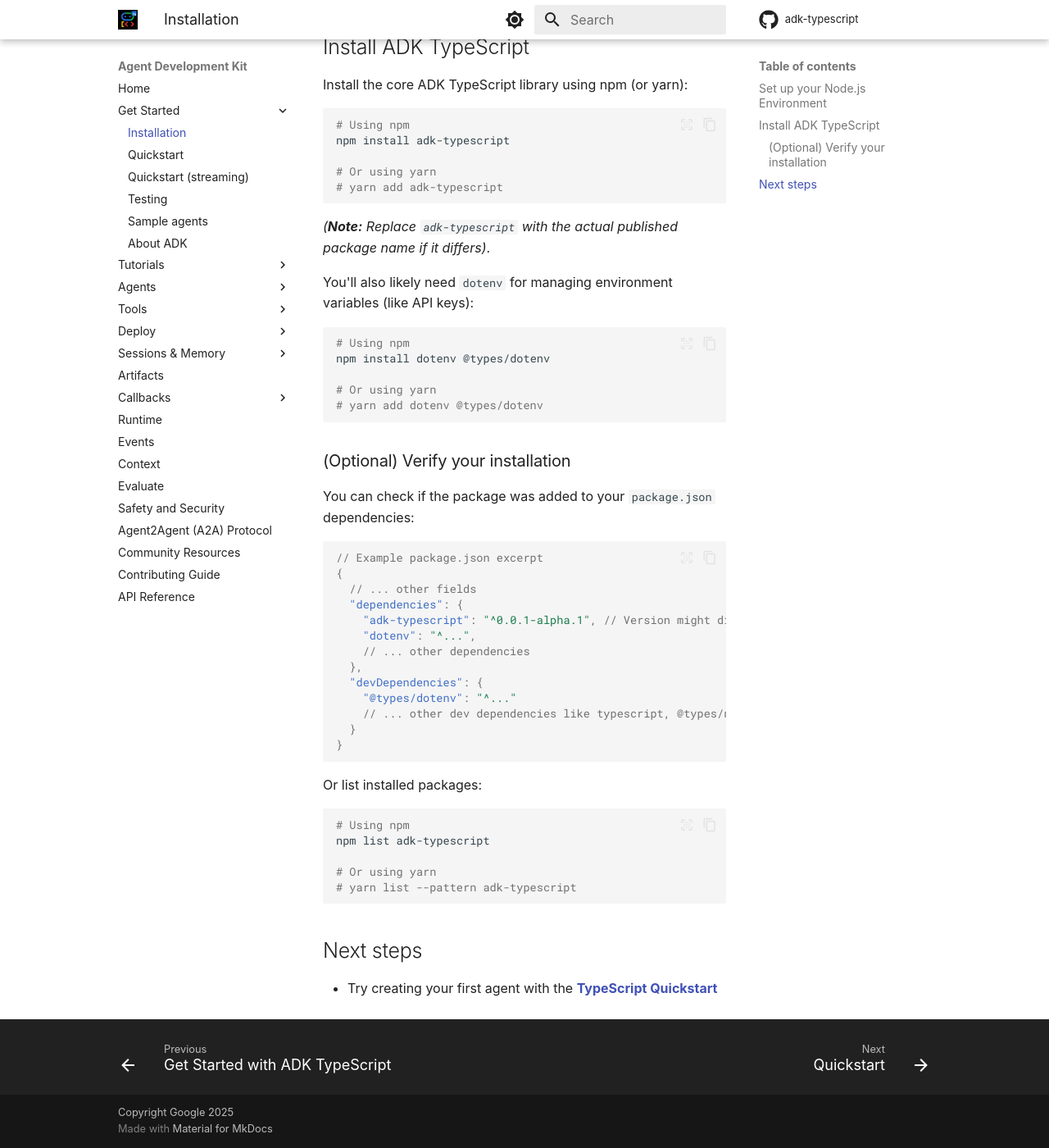
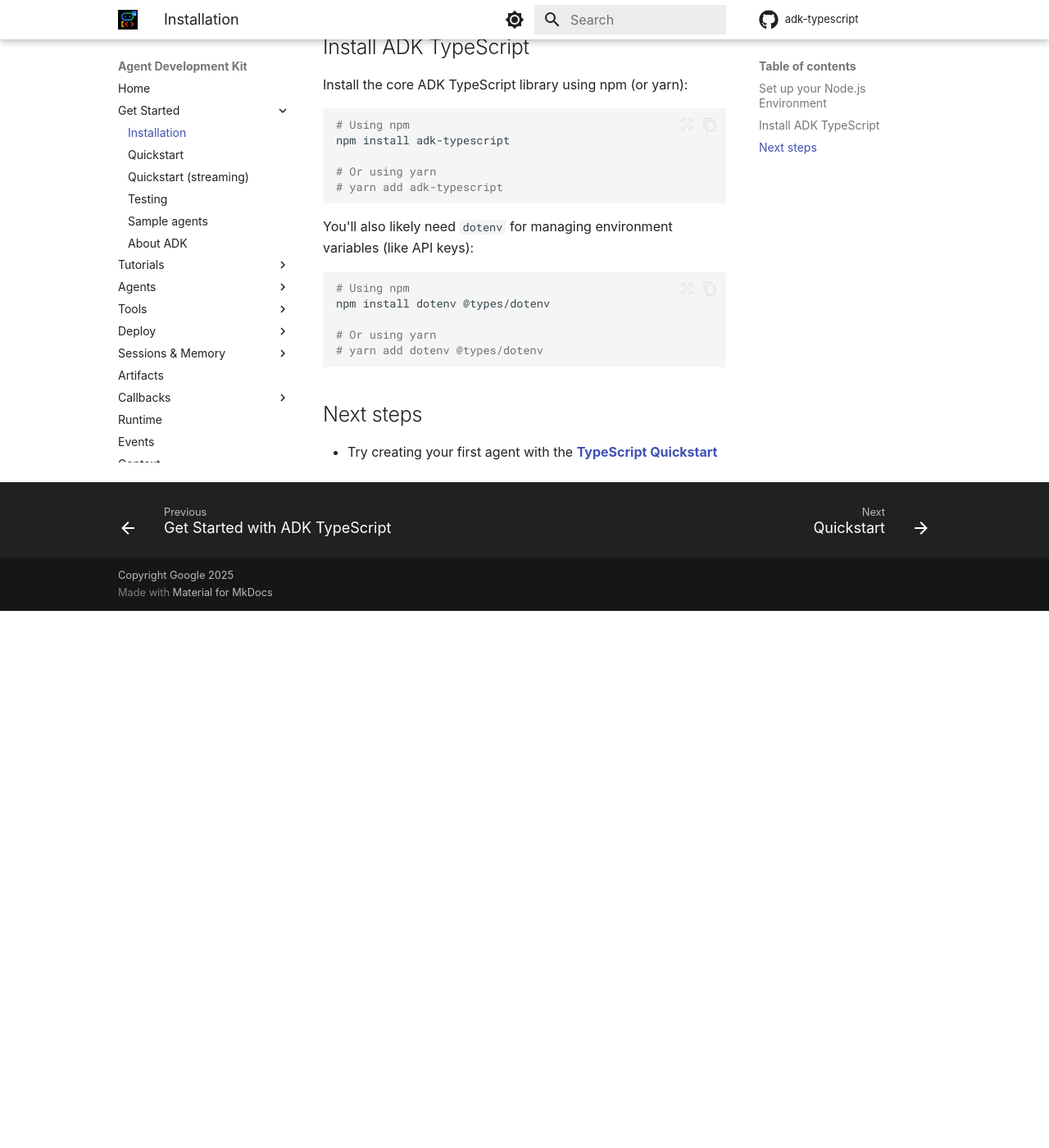
Before and after one commit to njraladdin/adk-typescript, an MkDocs documentation site: the page built from docs/get-started/installation.md, in a window 1280 px wide and 1400 px high, scrolled down 715 px. Shown: the whole window at 82% size. Built offline with MkDocs 1.6.1 and Material for MkDocs 9.7.7, drawn with Linux system fonts in a browser that asks for light colours; some web fonts are replaced; comment, search, counter and statistics services are not loaded; after the commit the page ends 1460 px from its top, so only the background shows below that.

Commit message:
update installation docs section

````diff
--- a/docs/get-started/installation.md
+++ b/docs/get-started/installation.md
@@ -29,7 +29,6 @@
 # yarn add adk-typescript
 ```
 
-*(**Note:** Replace `adk-typescript` with the actual published package name if it differs)*.
 
 You'll also likely need `dotenv` for managing environment variables (like API keys):
 
@@ -41,36 +40,6 @@
 # yarn add dotenv @types/dotenv
 ```
 
-### (Optional) Verify your installation
-
-You can check if the package was added to your `package.json` dependencies:
-
-```json
-// Example package.json excerpt
-{
-  // ... other fields
-  "dependencies": {
-    "adk-typescript": "^0.0.1-alpha.1", // Version might differ
-    "dotenv": "^...",
-    // ... other dependencies
-  },
-  "devDependencies": {
-    "@types/dotenv": "^..."
-    // ... other dev dependencies like typescript, @types/node
-  }
-}
-```
-
-Or list installed packages:
-
-```bash
-# Using npm
-npm list adk-typescript
-
-# Or using yarn
-# yarn list --pattern adk-typescript
-```
-
 ## Next steps
 
 *   Try creating your first agent with the [**TypeScript Quickstart**](./quickstart.md)
````
Also changed, not shown: README.md (+8 -6 lines), docs/index.md (+2 -9 lines), project.md (+1 -1 lines).
